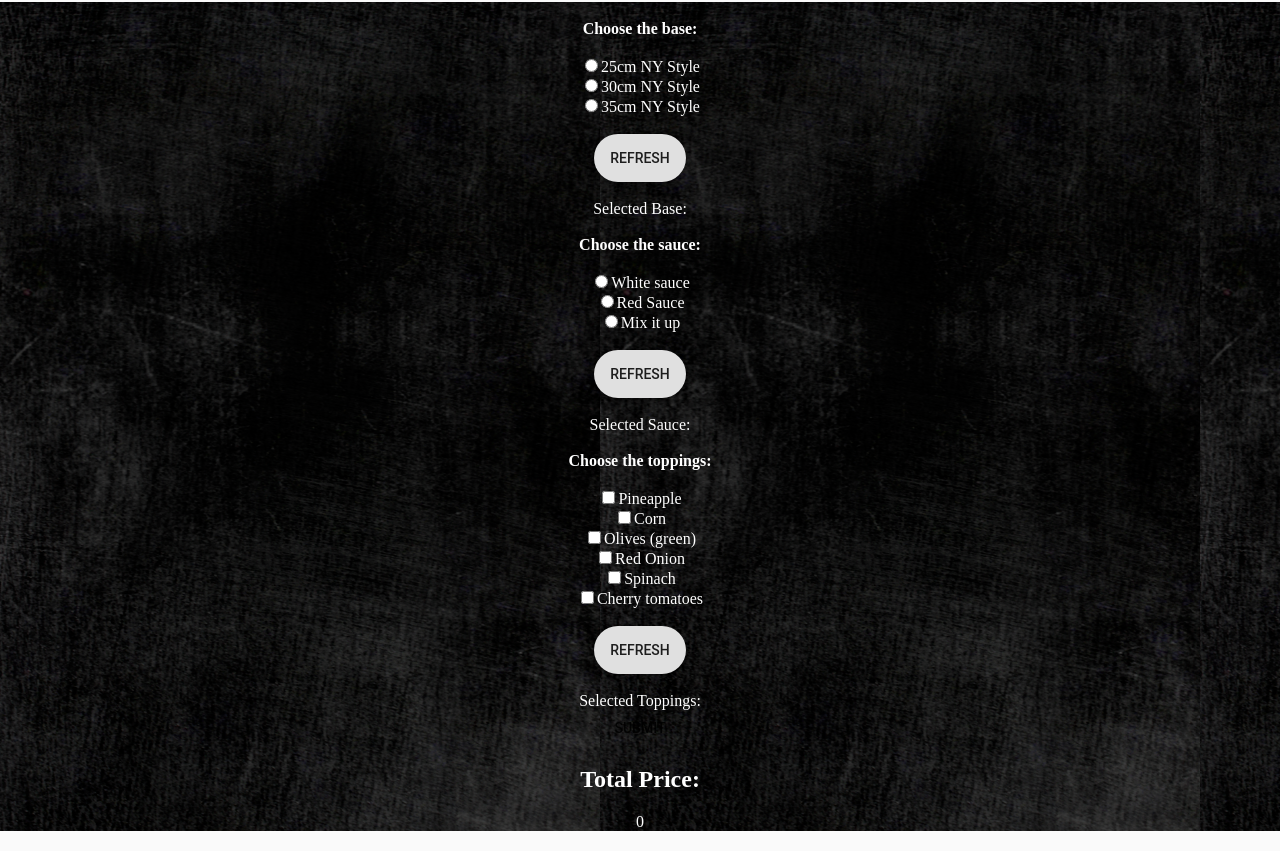
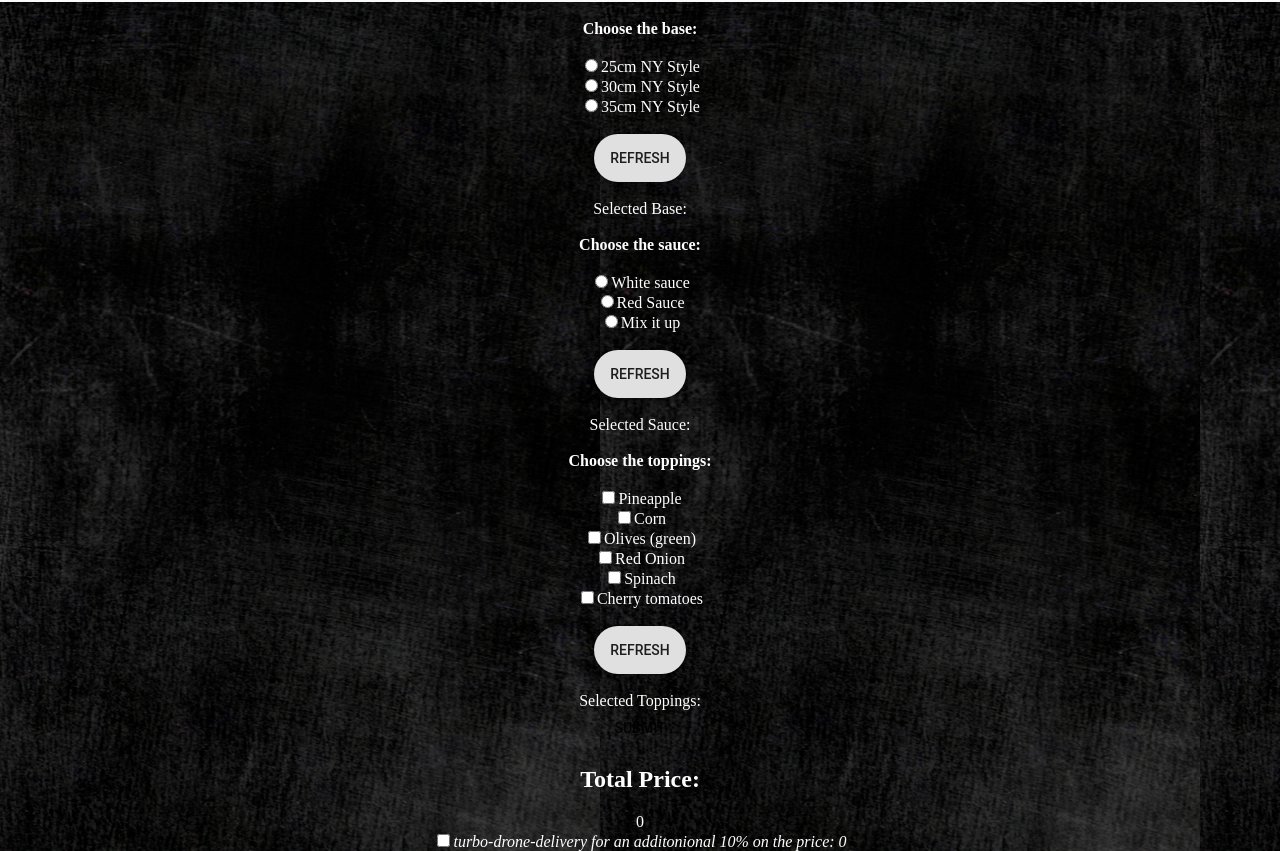
Before and after one commit to simSmulders/HW-week5-pizza, a React (Create React App) app in the folder pizza-configurator/: page / in a window 1280 px wide. Shown: the part 202-1053 px from the top of the page. Built offline with nearby package versions, Linux system fonts and the light colour scheme; a web font is replaced by a local one.

Commit message:
final touch

```diff
--- a/pizza-configurator/src/components/Total.js
+++ b/pizza-configurator/src/components/Total.js
@@ -19,7 +19,7 @@ class Total extends Component {
 
     render(){
 
-        let Totalprice = this.saucePrice().reduce((a,b) => {
+        let totalprice = this.saucePrice().reduce((a,b) => {
             return a + b;
         }, this.basePrice().reduce((a, b) => {
             return a + b;
@@ -30,7 +30,9 @@ class Total extends Component {
         return (
         <div>
             <h2>Total Price: </h2>
-            {Totalprice}
+            {totalprice}
+            <br></br>
+            <label><input type='checkbox' /><i>{`turbo-drone-delivery for an additonional 10% on the price: ${Math.round((totalprice * 1.1)*100)/100}`}</i></label>
         </div>
         )
     }
--- a/pizza-configurator/src/reducers/dronePrice.js
+++ b/pizza-configurator/src/reducers/dronePrice.js
@@ -3,7 +3,7 @@ import { DRONE_PRICE, totalPrice } from '../actions/pizzalayers'
 export default (state = totalPrice(), { type }) => {
     switch (type) {
         case DRONE_PRICE:
-            return state * 1,1
+            return state * 1.1
         default:
             return state
     }
```
